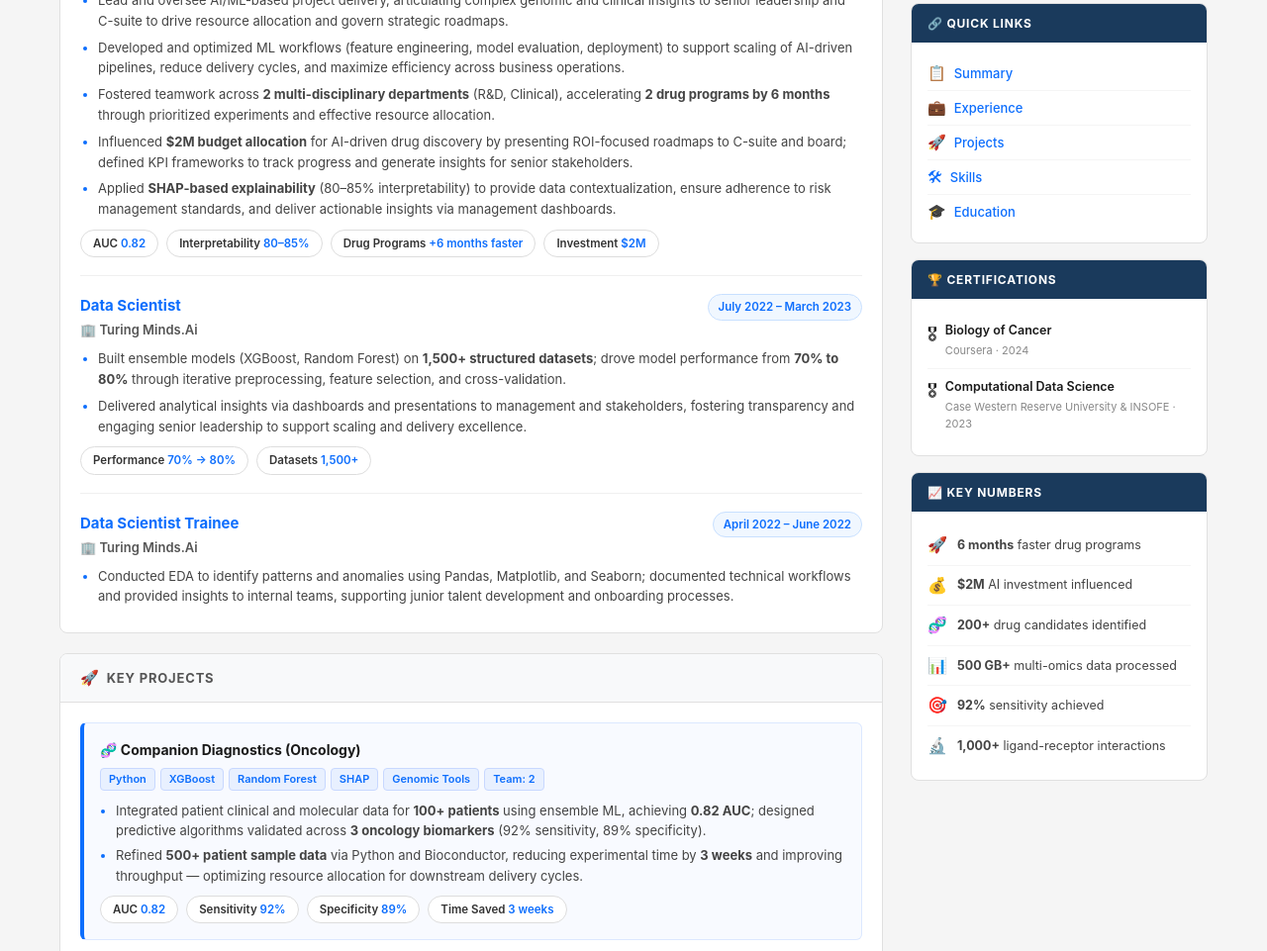
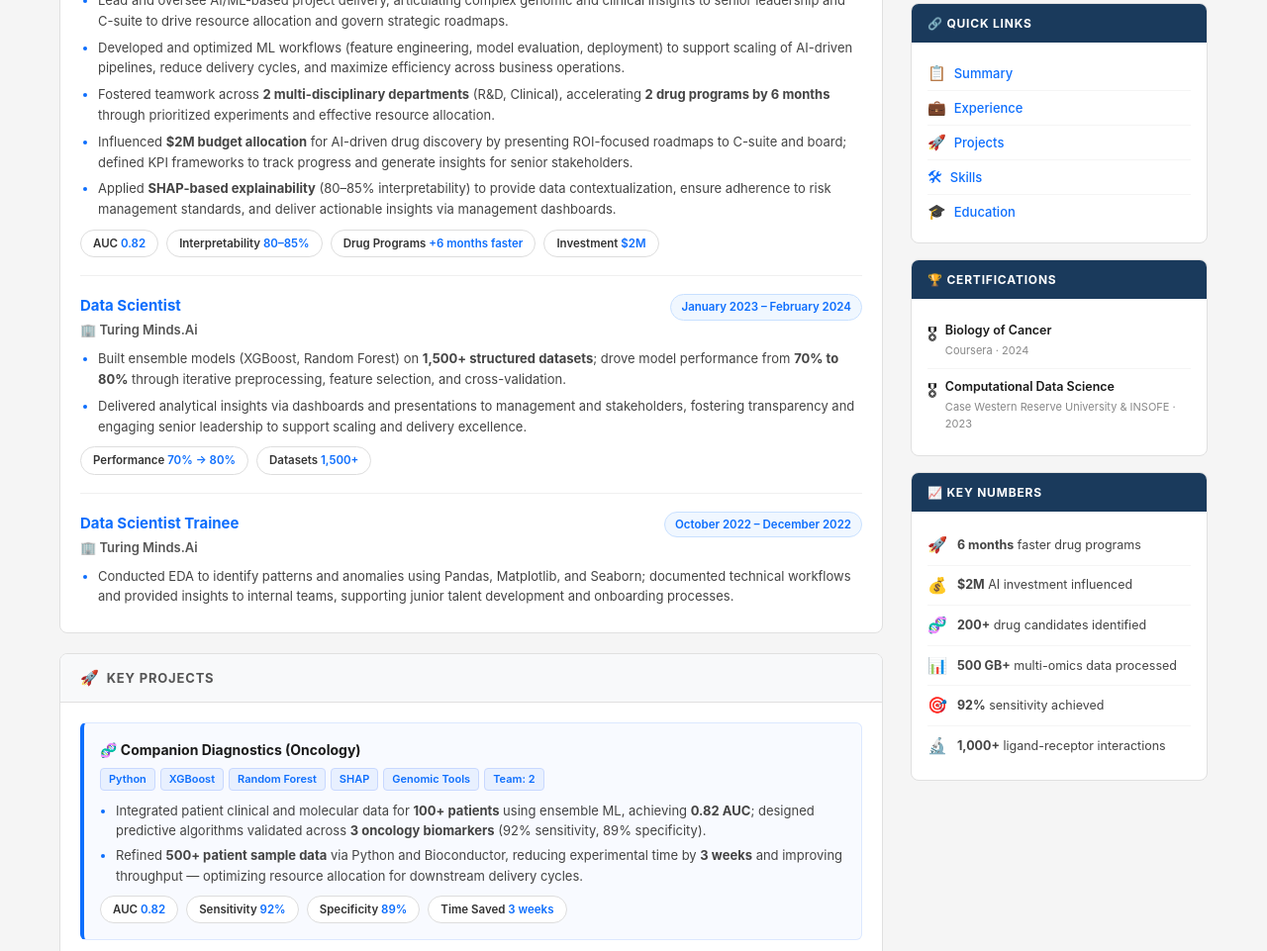
Before and after one commit to MohammedShabanAnsari/Mohammed-Shaban-Profile-Webpage, a plain HTML site: page Webpage.html in a window 1280 px wide. Shown: the part 817-1778 px from the top of the page at 99% size. Drawn offline with Linux system fonts and the light colour scheme.

Commit message:
Update Webpage.html

```diff
--- a/Webpage.html
+++ b/Webpage.html
@@ -748,7 +748,7 @@
                                 <div class="job-title">Data Scientist</div>
                                 <div class="job-company">🏢 Turing Minds.Ai</div>
                             </div>
-                            <span class="job-date">July 2022 – March 2023</span>
+                            <span class="job-date">January 2023 – February 2024</span>
                         </div>
                         <ul class="job-bullets">
                             <li>Built ensemble models (XGBoost, Random Forest) on <strong>1,500+ structured datasets</strong>; drove model performance from <strong>70% to 80%</strong> through iterative preprocessing, feature selection, and cross-validation.</li>
@@ -767,7 +767,7 @@
                                 <div class="job-title">Data Scientist Trainee</div>
                                 <div class="job-company">🏢 Turing Minds.Ai</div>
                             </div>
-                            <span class="job-date">April 2022 – June 2022</span>
+                            <span class="job-date">October 2022 – December 2022</span>
                         </div>
                         <ul class="job-bullets">
                             <li>Conducted EDA to identify patterns and anomalies using Pandas, Matplotlib, and Seaborn; documented technical workflows and provided insights to internal teams, supporting junior talent development and onboarding processes.</li>
@@ -913,6 +913,7 @@
                     <div class="skill-group">
                         <div class="skill-group-label">BI &amp; Reporting</div>
                         <div class="skill-tags">
+                            <span class="skill-tag primary">Power BI / Tableau</span>
                             <span class="skill-tag primary">Matplotlib</span>
                             <span class="skill-tag primary">Seaborn</span>
                             <span class="skill-tag">Dashboarding</span>
```
